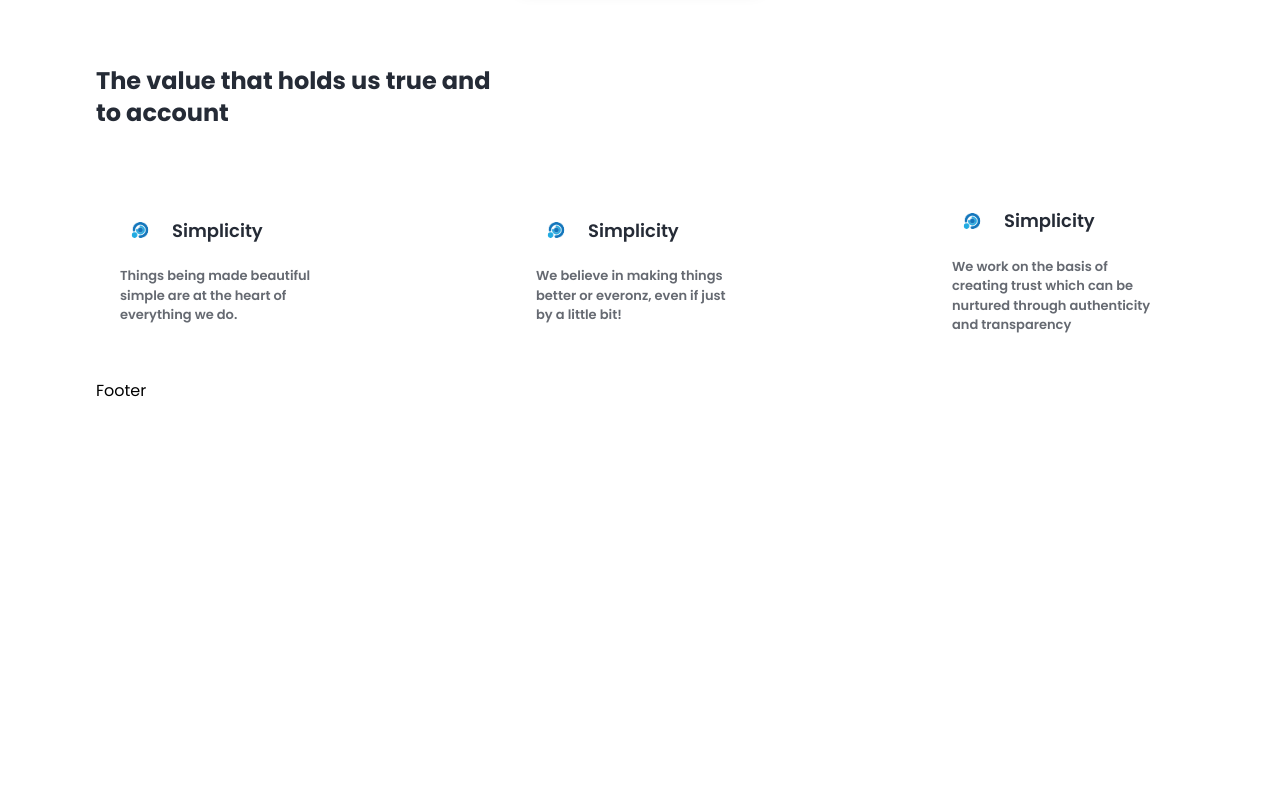
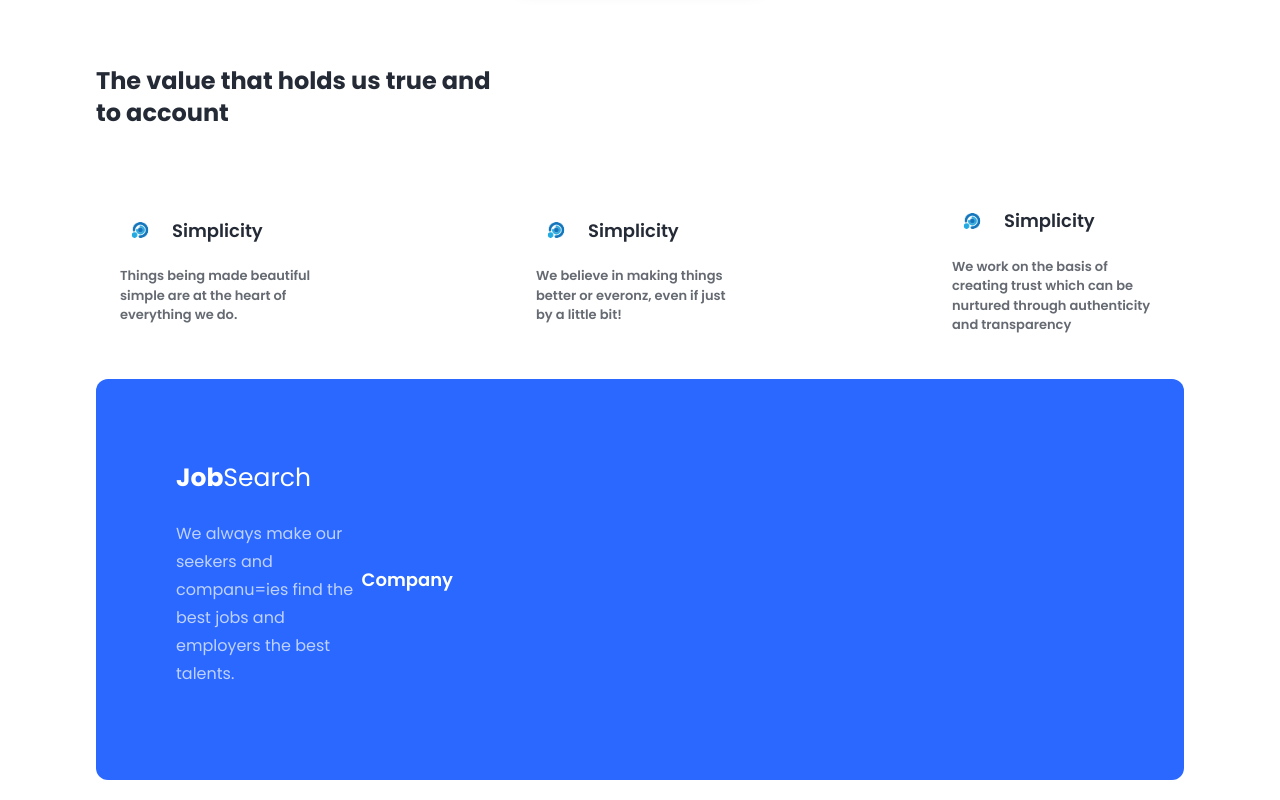
Before and after one commit to ad-munir/react-Job-Finder-App, a React (Vite) app: page / in a window 1280 px wide. Shown: the part 1245-2045 px from the top of the page. Before the commit the page ends 1648 px from the top, so only its background shows below. Built offline with nearby package versions, Linux system fonts and the light colour scheme.

Commit message:
+ footer

```diff
--- a/src/components/Footer/Footer.jsx
+++ b/src/components/Footer/Footer.jsx
@@ -1,7 +1,23 @@
 
 const Footer = () => {
     return (
-        <div>Footer</div>
+        <div className="footer p-20 mb-5 bg-blueColor rounded-xl gap-[8] grid grid-cols-5 m-auto items-center justify-center">
+            <div>
+                <div className="logoDiv">
+                    <h1 className="logo text-[25px] text-white pb-6">
+                        <strong>Job</strong>Search
+                    </h1>
+                </div>
+                <p className="text-white pb-3 opacity-70 leading-7">
+                    We always make our seekers and companu=ies find the best jobs and employers the best talents.
+                </p>
+            </div>
+            <div className="grid">
+                <span className="divTitle text-[18px] font-semibold text-white ">
+                    Company
+                </span>
+            </div>
+        </div>
     )
 }
 
```
Also changed, not shown: src/components/Footer/Footer.css (deleted), src/components/Navbar/Navbar.css (deleted).
